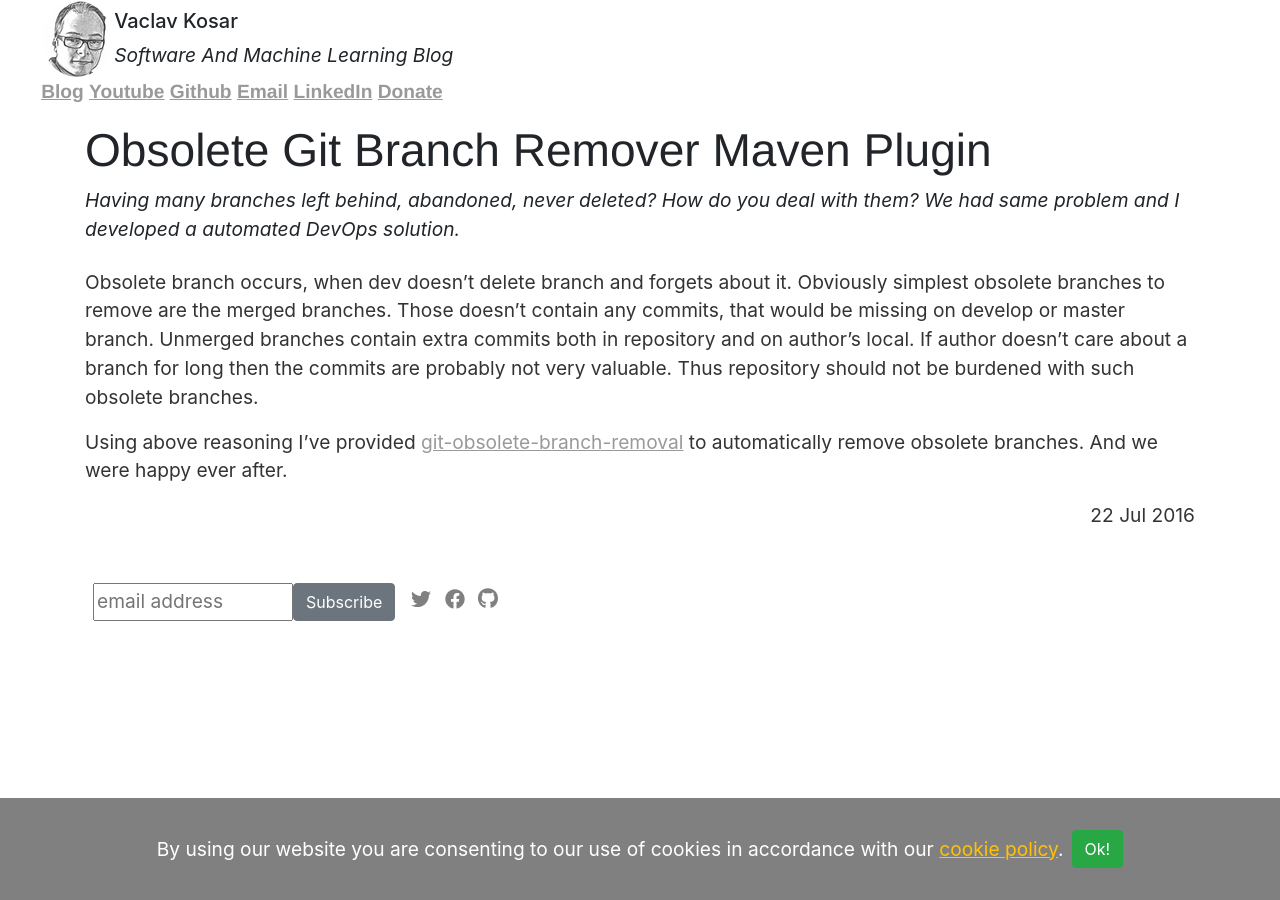
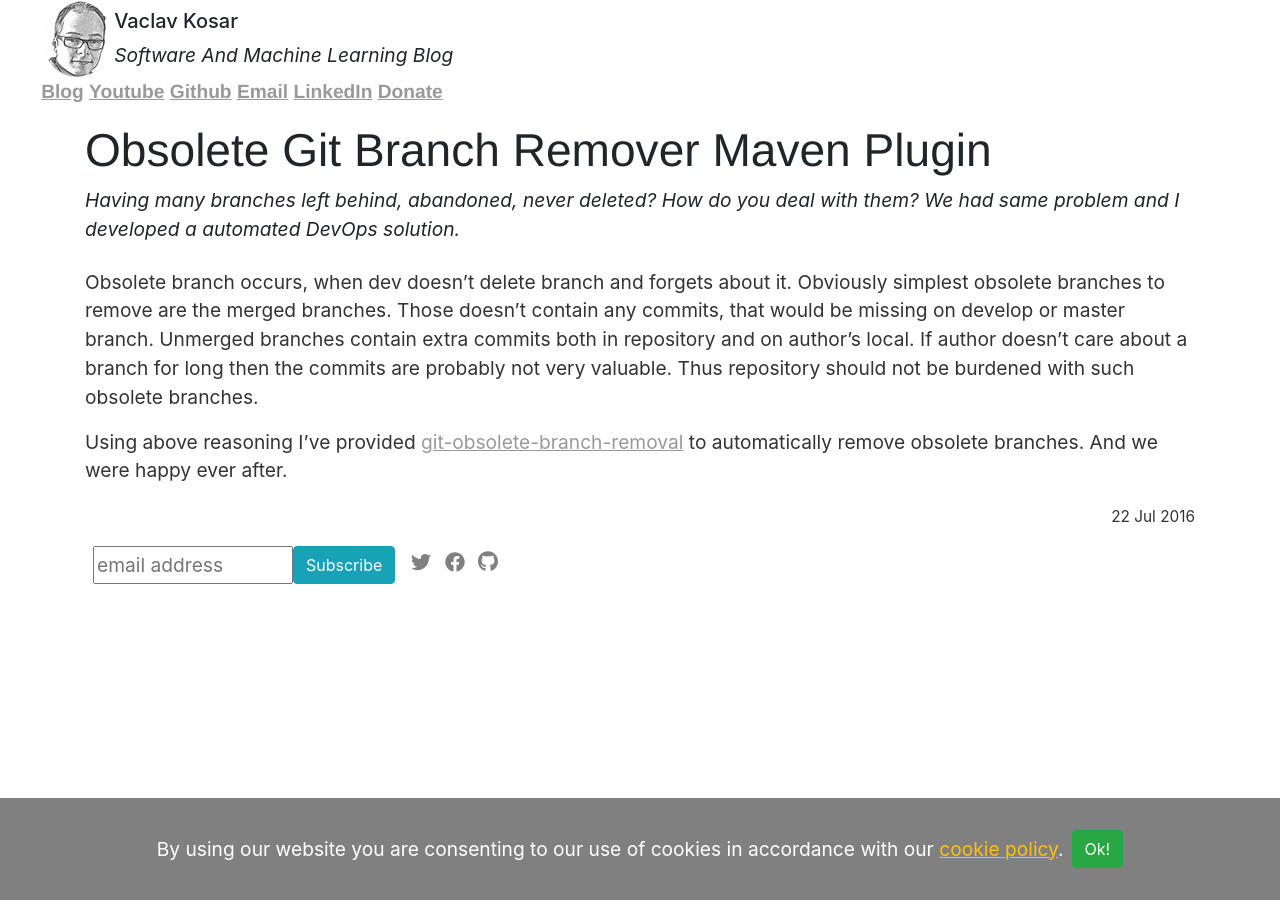
Before and after one commit to vackosar/vackosar.github.io, a Jekyll site: the page built from _posts/2016-07-22-Obsolete-Branch-Remover.md, in a window 1280 px wide. Built offline with Jekyll 4.4.1, drawn with Linux system fonts in a browser that asks for light colours.

Commit message:
reformat subscribe

```diff
--- a/_includes/subscribe.html
+++ b/_includes/subscribe.html
@@ -7,7 +7,7 @@
                 <input type="email" value="" name="EMAIL" class="email" id="mce-EMAIL" placeholder="email address" style="width: 200px" required>
                 <!-- real people should not fill this in and expect good things - do not remove this or risk form bot signups-->
                 <div style="position: absolute; left: -5000px;" aria-hidden="true"><input type="text" name="b_289873d7958b1bdc1c6dc93b7_4b8172df11" tabindex="-1" value=""></div>
-                <div class="clear"><input type="submit" value="Subscribe" name="subscribe" id="mc-embedded-subscribe" class="btn btn-secondary"></div>
+                <div class="clear"><input type="submit" value="Subscribe" name="subscribe" id="mc-embedded-subscribe" class="btn btn-info"></div>
 
                 <span style="fill: grey;">
                     <a href="https://twitter.com/intent/follow?screen_name=vackosar" rel="nofollow" target="_blank" title="Follow on Twitter" class="m-1 ml-3" style="width: 10px">{% include twitter.svg %}</a>
--- a/_layouts/post.html
+++ b/_layouts/post.html
@@ -13,13 +13,12 @@ layout: default
 <div class="post">
     {{ content }}
 </div>
-<p class="meta" style="text-align: right">{{ page.date | date_to_string }}</p>
-<br>
+<p class="meta" style="text-align: right"><small>{{ page.date | date_to_string }}</small></p>
 
 
 
 {% include subscribe.html %}
-<br><br><br>
+<br><br><br><br>
 
 <!--<div id="disqus_thread"></div>-->
 <!--<script defer>-->
```
